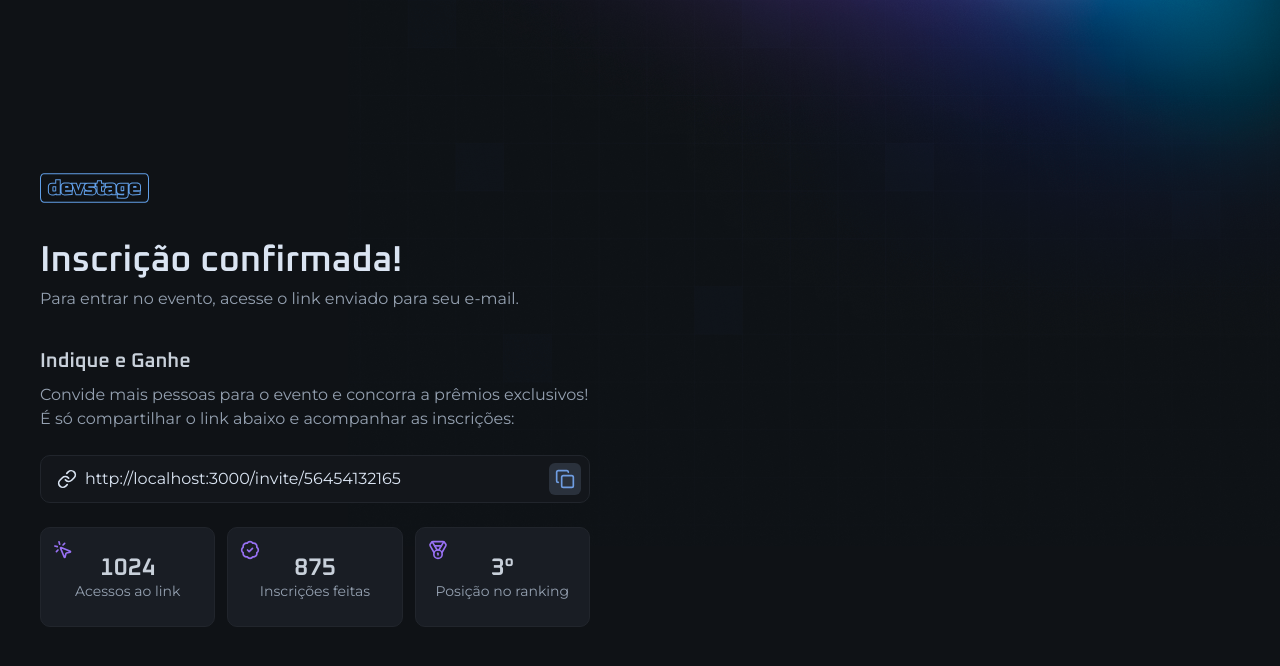
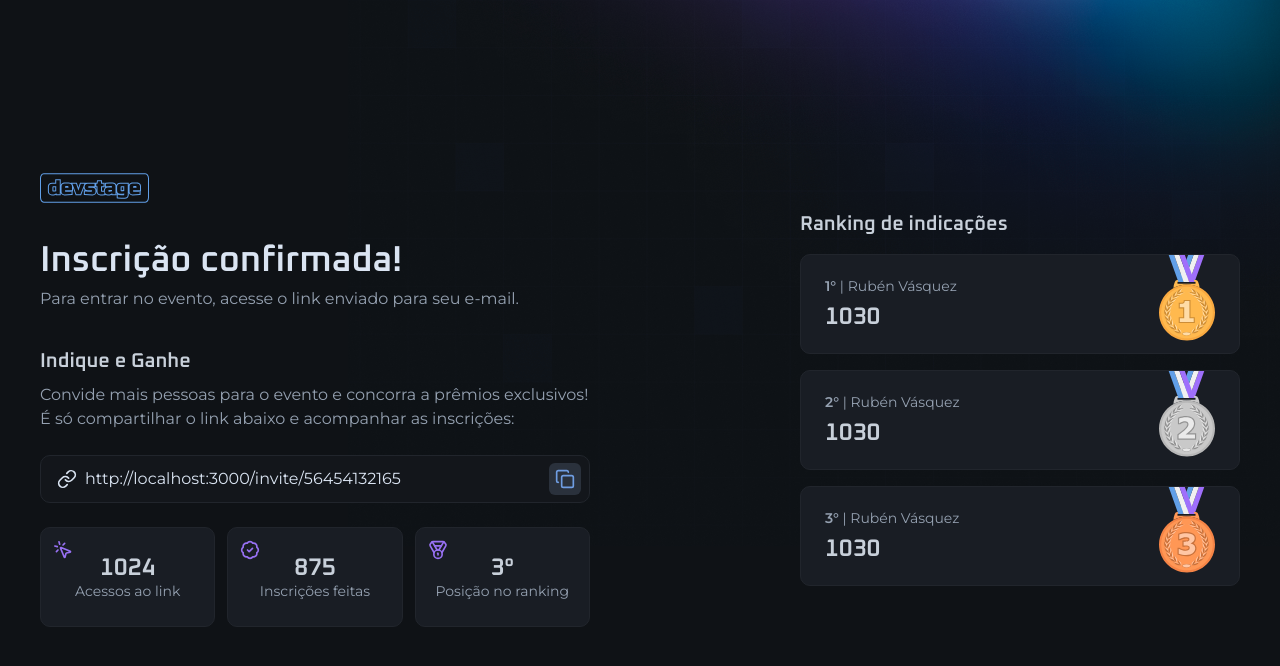
Before and after one commit to Rubendvb/nlw-connect-dev-stage-react, a Next.js app: page /invite in a window 1280 px wide. Shown: the top 666 px of the page. Built offline with nearby package versions, Linux system fonts and the light colour scheme.

Commit message:
second parte invite page

```diff
--- a/src/app/invite/page.tsx
+++ b/src/app/invite/page.tsx
@@ -1,9 +1,12 @@
 import Image from 'next/image'
+import { BadgeCheck, Copy, Link, Medal, MousePointerClick } from 'lucide-react'
 
+import { InputField, InputIcon, InputRoot } from '@/components/input'
+import { IconButton } from '@/components/icon-button'
 import logo from '../../assets/logo.svg'
-import { InputField, InputIcon, InputRoot } from '@/components/input'
-import { BadgeCheck, Copy, Link, Medal, MousePointerClick } from 'lucide-react'
-import { IconButton } from '@/components/icon-button'
+import gold from '../../assets/medal-gold.svg'
+import silver from '../../assets/medal-silver.svg'
+import cooper from '../../assets/medal-cooper.svg'
 
 export default function InvatePage() {
   return (
@@ -85,6 +88,50 @@
           </div>
         </div>
       </div>
+
+      <div className="w-full max-w-[440px] space-y-5">
+        <h2 className="text-gray-200 text-xl font-heading font-semibold leading-none">
+          Ranking de indicações
+        </h2>
+
+        <div className="space-y-4">
+          <div className="relative bg-gray-700 rounded-xl border border-gray-600 p-6 flex flex-col justify-center gap-3">
+            <span className="text-sm text-gray-300 leading-none">
+              <span className="font-semibold">1°</span> | Rubén Vásquez
+            </span>
+
+            <span className="font-heading text-2xl font-semibold text-gray-200 leading-none">
+              1030
+            </span>
+
+            <Image src={gold} alt="" className="absolute top-0 right-6" />
+          </div>
+
+          <div className="relative bg-gray-700 rounded-xl border border-gray-600 p-6 flex flex-col justify-center gap-3">
+            <span className="text-sm text-gray-300 leading-none">
+              <span className="font-semibold">2°</span> | Rubén Vásquez
+            </span>
+
+            <span className="font-heading text-2xl font-semibold text-gray-200 leading-none">
+              1030
+            </span>
+
+            <Image src={silver} alt="" className="absolute top-0 right-6" />
+          </div>
+
+          <div className="relative bg-gray-700 rounded-xl border border-gray-600 p-6 flex flex-col justify-center gap-3">
+            <span className="text-sm text-gray-300 leading-none">
+              <span className="font-semibold">3°</span> | Rubén Vásquez
+            </span>
+
+            <span className="font-heading text-2xl font-semibold text-gray-200 leading-none">
+              1030
+            </span>
+
+            <Image src={cooper} alt="" className="absolute top-0 right-6" />
+          </div>
+        </div>
+      </div>
     </div>
   )
 }
```
